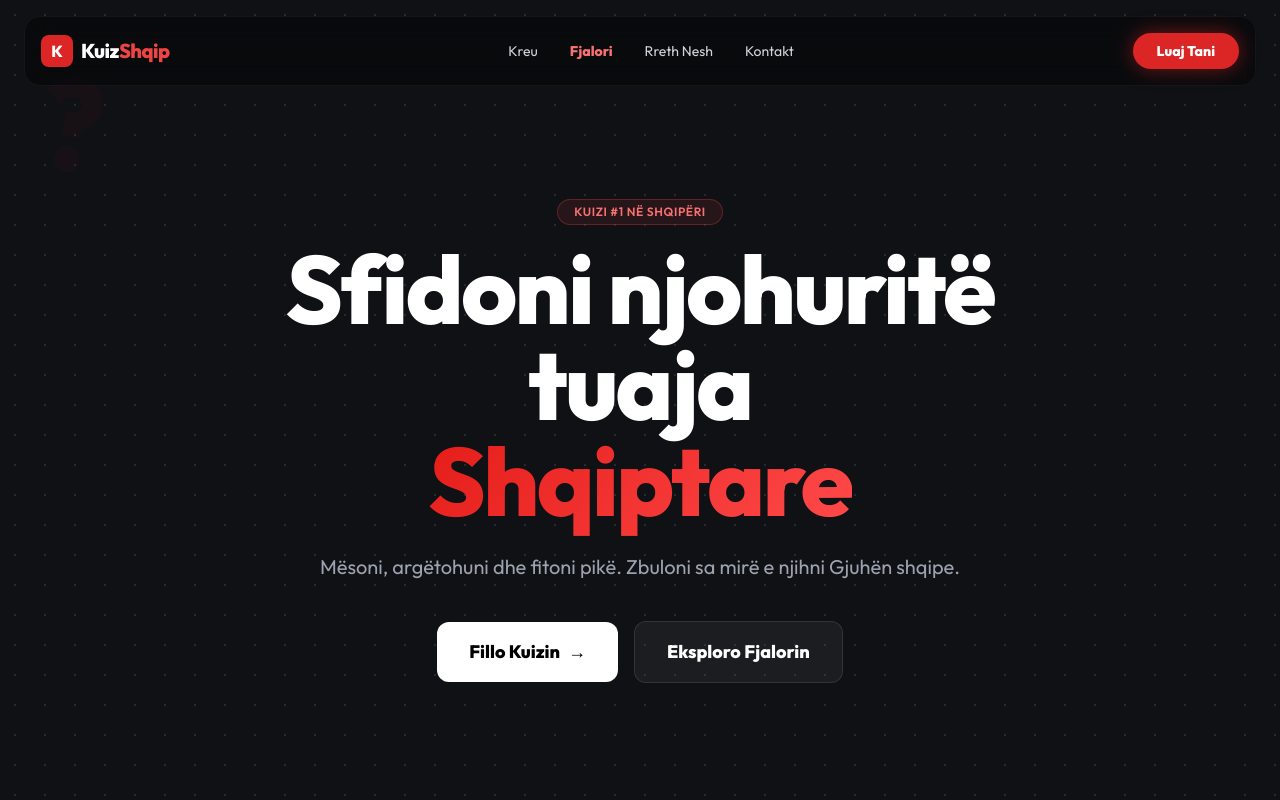
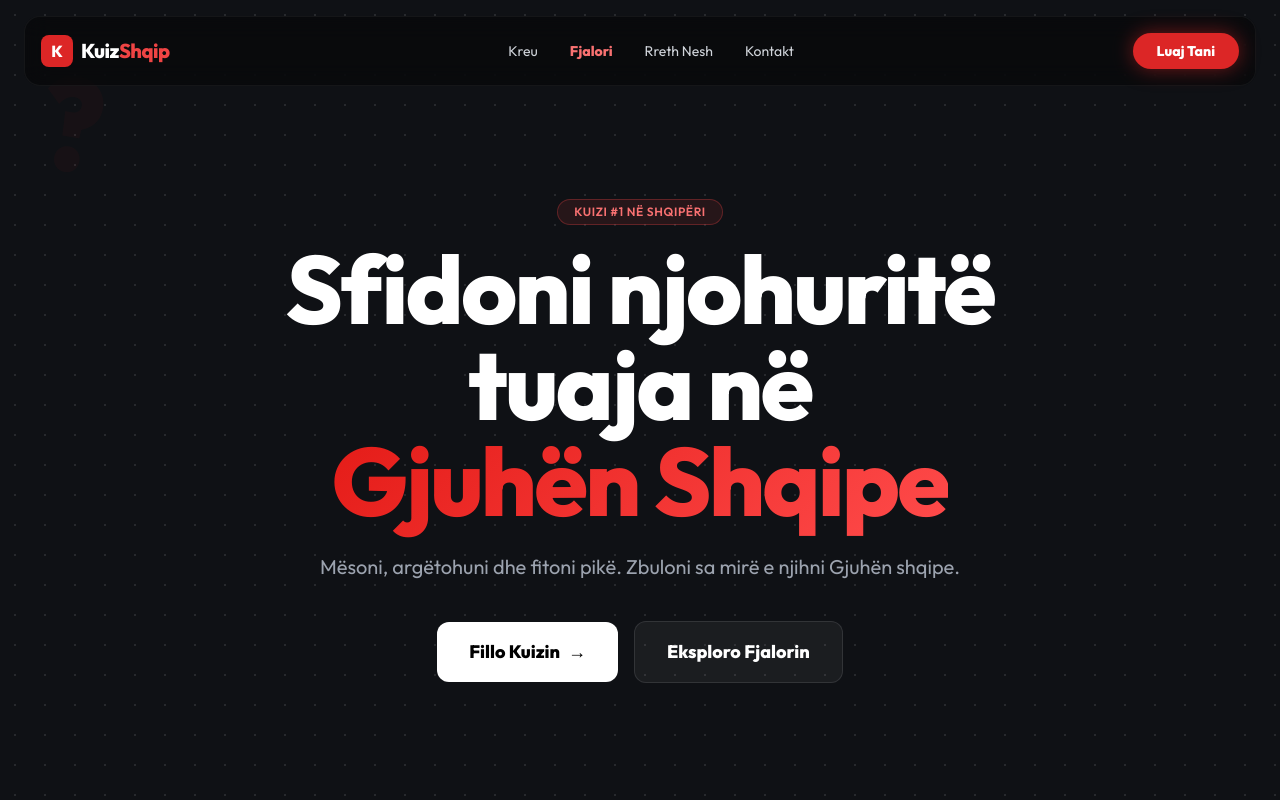
Before and after one commit to kanekikkenn242/KuizShqip, a website: page index.html in a window 1280 px wide. Shown: the top 800 px of the page. Drawn offline with nearby package versions, Linux system fonts and the light colour scheme.

Commit message:
Add files via upload
1

```diff
--- a/index.html
+++ b/index.html
@@ -138,8 +138,8 @@
                     </div>
 
                     <h1 class="text-5xl md:text-8xl font-extrabold tracking-tight mb-6 leading-tight" id="hero-title">
-                        Sfidoni njohuritë tuaja <br>
-                        <span class="shqip-gradient">Shqiptare</span>
+                        Sfidoni njohuritë tuaja në<br>
+                        <span class="shqip-gradient">Gjuhën Shqipe</span>
                     </h1>
 
                     <p class="text-lg md:text-xl text-gray-400 max-w-2xl mx-auto mb-10 opacity-0" id="hero-text">
@@ -226,7 +226,7 @@
                 </div>
 
                 <div class="mb-16">
-                    <h3 class="text-2xl md:text-3xl font-bold mb-6 text-gray-100">Shprehjet Frazelogjike</h3>
+                    <h3 class="text-2xl md:text-3xl font-bold mb-6 text-gray-100">Shprehjet Frazeologjike</h3>
                     <div class="grid grid-cols-1 md:grid-cols-2 gap-6" id="fraselogjike-container">
 
                     </div>
```
